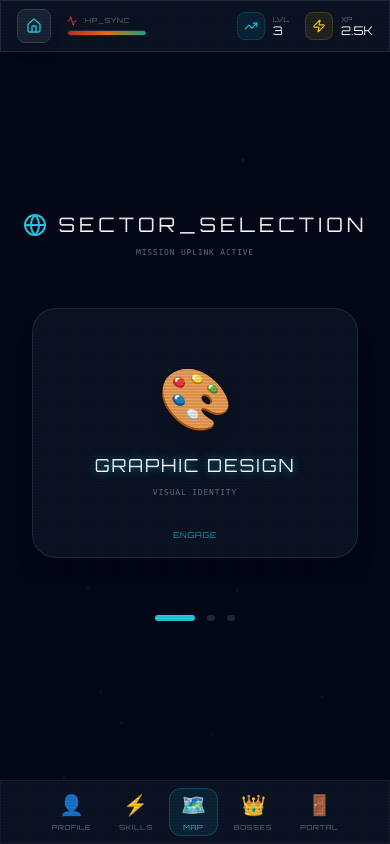
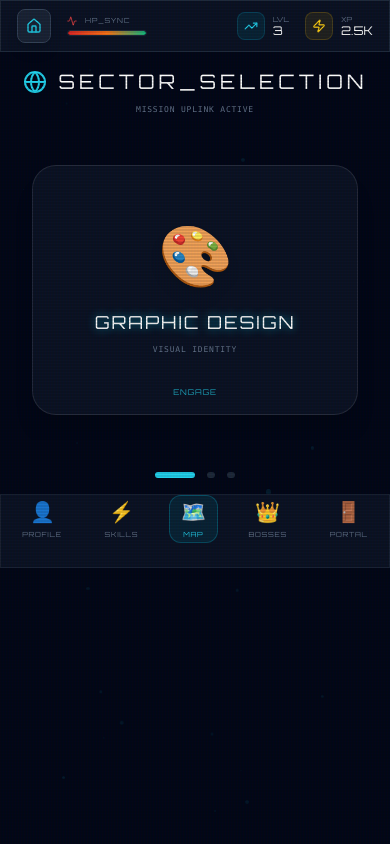
Before and after one commit to Gsoni2311/portfoili-2311, a React (Vite) app: page / in a window 390 px wide. Both pictures are taken after a click on the button "START GAME". Built offline with nearby package versions, Linux system fonts and the light colour scheme.

Commit message:
fix bottom navigation mobile layout

```diff
--- a/App.tsx
+++ b/App.tsx
@@ -70,7 +70,7 @@ const App: React.FC = () => {
   };
 
   return (
-    <div className="relative w-screen h-screen overflow-hidden bg-slate-950 flex flex-col font-sans selection:bg-cyan-500/30">
+    <div className="relative w-screen min-h-screen overflow-hidden bg-slate-950 flex flex-col font-sans selection:bg-cyan-500/30 pb-28 md:pb-0">
       <div className="absolute inset-0 pointer-events-none overflow-hidden bg-[#020617] z-0">
         {particles.map((p, i) => (
           <motion.div
@@ -134,7 +134,7 @@ const App: React.FC = () => {
           <motion.div
             initial={{ y: 100 }}
             animate={{ y: 0 }}
-            className="w-full h-16 md:h-20 glass-panel border-t border-slate-800/50 flex items-center justify-center gap-1 sm:gap-6 md:gap-12 px-2 shrink-0 pb-safe"
+            className="w-full min-h-[4rem] md:min-h-[5rem] glass-panel border-t pb-6 md:pb-0 flex justify-around items-center"
           >
             {[
               { state: GameState.PROFILE, label: 'Profile', icon: '👤' },
@@ -146,9 +146,8 @@ const App: React.FC = () => {
               <button
                 key={item.state}
                 onClick={() => handleNavigate(item.state)}
-                className={`flex flex-col items-center justify-center gap-1 transition-all px-3 md:px-8 h-12 md:h-14 rounded-xl relative group ${
-                  gameState === item.state ? 'text-cyan-400' : 'text-slate-500 hover:text-slate-300'
-                }`}
+                className={`flex flex-col items-center justify-center gap-1 transition-all px-3 md:px-8 h-12 md:h-14 rounded-xl relative group ${gameState === item.state ? 'text-cyan-400' : 'text-slate-500 hover:text-slate-300'
+                  }`}
               >
                 {gameState === item.state && (
                   <motion.div layoutId="nav-active" className="absolute inset-0 bg-cyan-500/10 border border-cyan-500/30 rounded-xl" />
```
